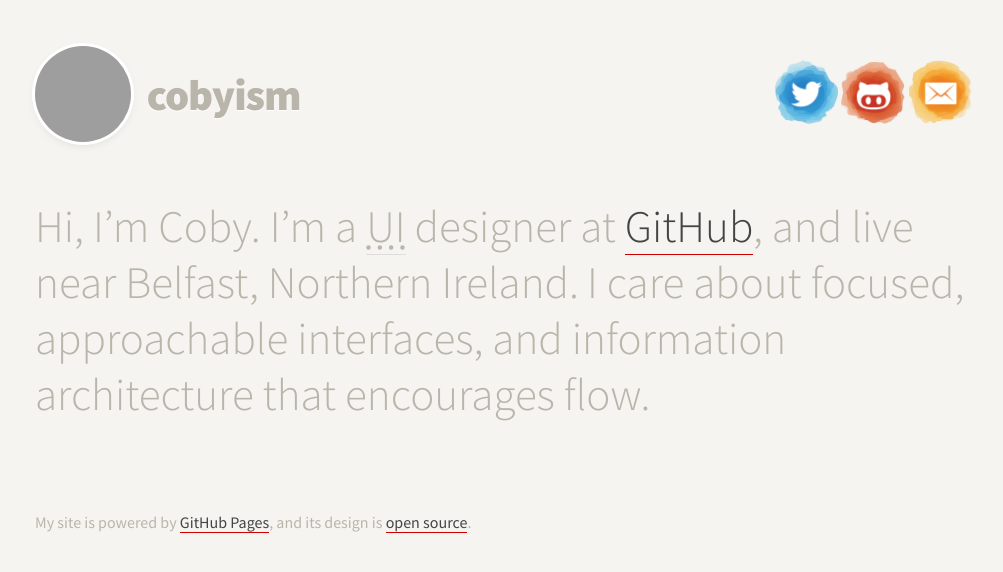
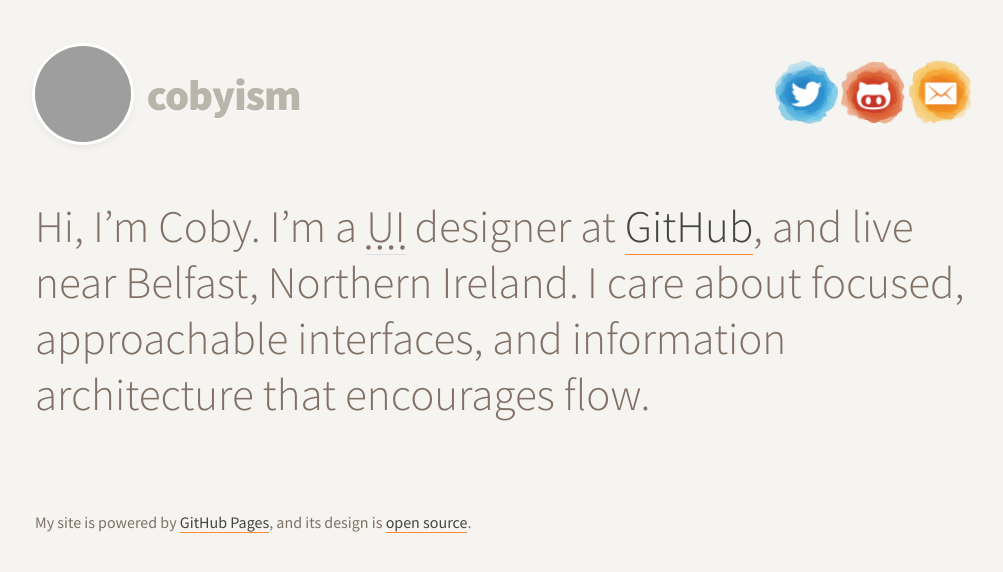
Before and after one commit to cobyism/archived-cobyism.github.io, a Jekyll site: the page built from index.html, in a window 1280 px wide. Shown: the top 572 px of the page, without its empty margins (136-1139 px from the left). Built offline with Jekyll 4.4.1, drawn with Linux system fonts in a browser that asks for light colours; nearby versions of some CDN libraries; comment, search, counter and statistics services are not loaded; grey boxes are pictures that could not be loaded.

Commit message:
slight colour tweak

```diff
--- a/css/style.css
+++ b/css/style.css
@@ -7,7 +7,7 @@
 html, body {
   font-family: "Source Sans Pro", "Helvetica Neue", Helvetica, Arial, sans-serif;
   font-size: 18px;
-  color: #b9b5aa;
+  color: #807066;
   background: #f5f4f0;
 }
 
@@ -18,7 +18,7 @@
 
 p a {
   color: #444;
-  border-bottom: 1px solid #c00;
+  border-bottom: 1px solid #f83;
 }
 
 h1 {
```
